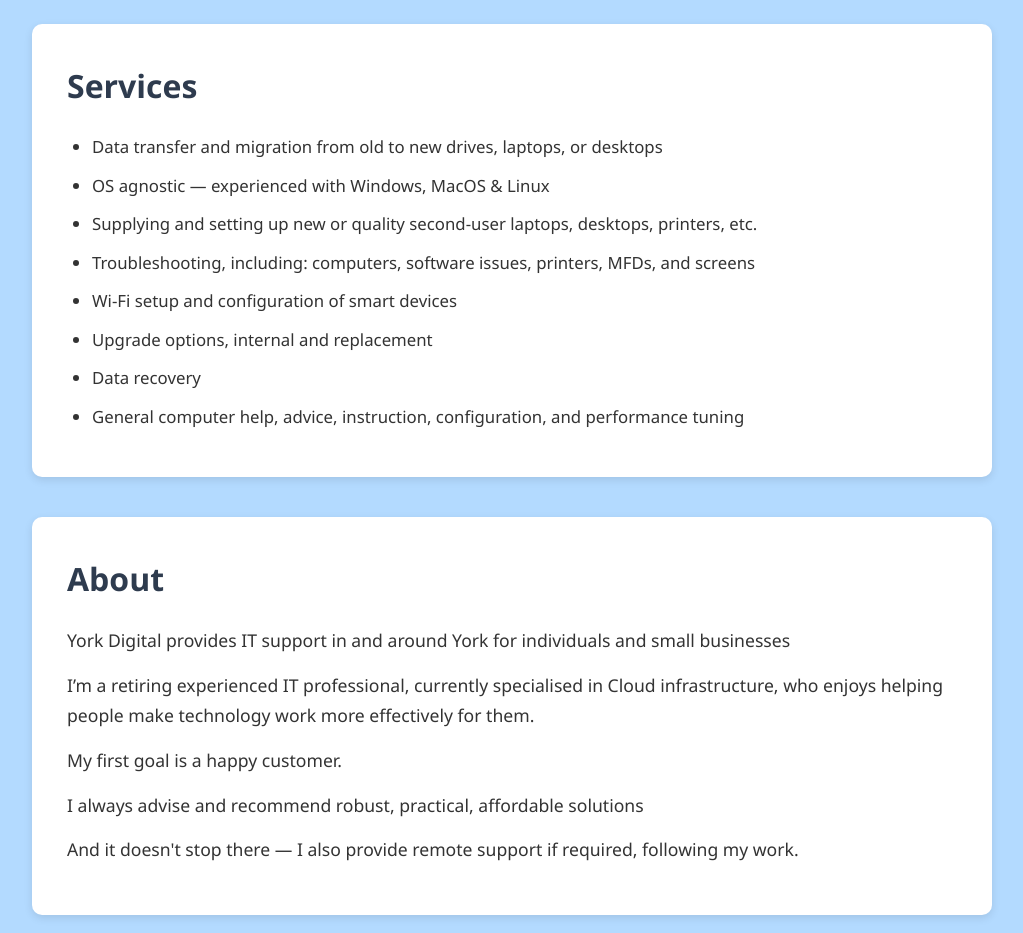
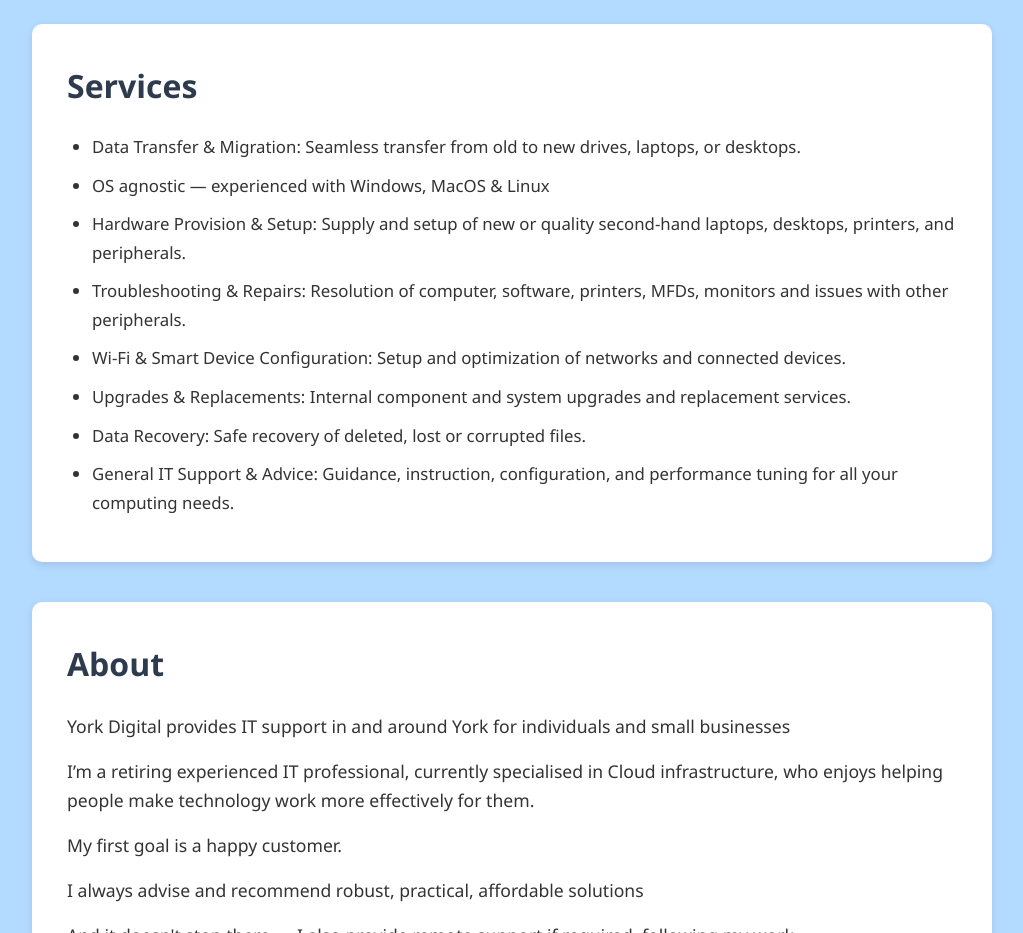
Before and after one commit to york-digital-it/york-digital-it.github.io, a plain HTML site: page index.html in a window 1280 px wide. Shown: the part 860-1793 px from the top of the page, without its empty margins (128-1151 px from the left). Drawn offline with Linux system fonts and the light colour scheme.

Commit message:
update the service descriptions following my first cut

```diff
--- a/index.html
+++ b/index.html
@@ -43,14 +43,14 @@
     <section id="services" class="section">
       <h2>Services</h2>
       <ul>
-        <li>Data transfer and migration from old to new drives, laptops, or desktops</li>
+        <li>Data Transfer & Migration: Seamless transfer from old to new drives, laptops, or desktops.</li>
         <li>OS agnostic — experienced with Windows, MacOS & Linux</li>
-        <li>Supplying and setting up new or quality second-user laptops, desktops, printers, etc.</li>
-        <li>Troubleshooting, including: computers, software issues, printers, MFDs, and screens</li>
-        <li>Wi-Fi setup and configuration of smart devices</li>
-        <li>Upgrade options, internal and replacement</li>
-        <li>Data recovery</li>
-        <li>General computer help, advice, instruction, configuration, and performance tuning</li>
+        <li>Hardware Provision & Setup: Supply and setup of new or quality second-hand laptops, desktops, printers, and peripherals.</li>
+        <li>Troubleshooting & Repairs: Resolution of computer, software, printers, MFDs, monitors and issues with other peripherals.</li>
+        <li>Wi-Fi & Smart Device Configuration: Setup and optimization of networks and connected devices.</li>
+        <li>Upgrades & Replacements: Internal component and system upgrades and replacement services.</li>
+        <li>Data Recovery: Safe recovery of deleted, lost or corrupted files.</li>
+        <li>General IT Support & Advice: Guidance, instruction, configuration, and performance tuning for all your computing needs.</li>
       </ul>
     </section>
 
```
